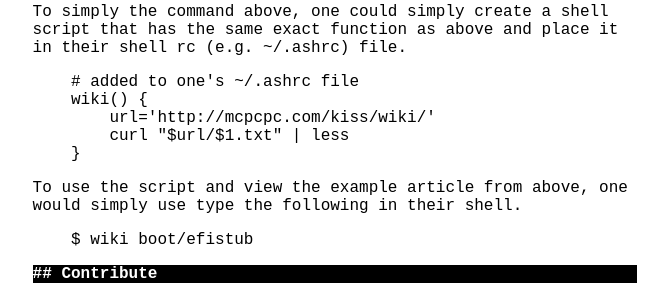
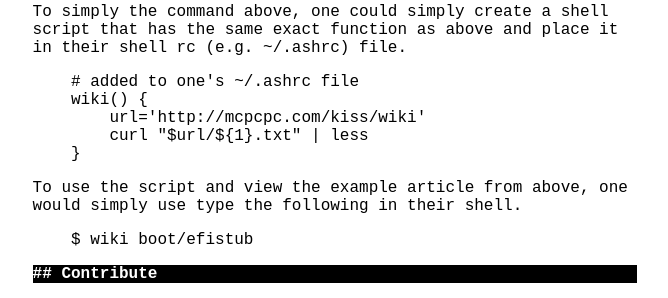
Before and after one commit to mcpcpc/k1ss, a Jekyll site: the page built from wiki.md, in a window 1280 px wide. Shown: the part 241-539 px from the top of the page, without its empty margins (305-973 px from the left). Built offline with Jekyll 4.4.1, drawn with Linux system fonts in a browser that asks for light colours.

```diff
--- a/wiki.md
+++ b/wiki.md
@@ -18,8 +18,8 @@ same exact function as above and place it in their shell rc (e.g. ~/.ashrc) file
 
     # added to one's ~/.ashrc file
     wiki() {
-        url='http://mcpcpc.com/kiss/wiki/'
-        curl "$url/$1.txt" | less
+        url='http://mcpcpc.com/kiss/wiki'
+        curl "$url/${1}.txt" | less
     }
 
 To use the script and view the example article from above, one would simply use
```
